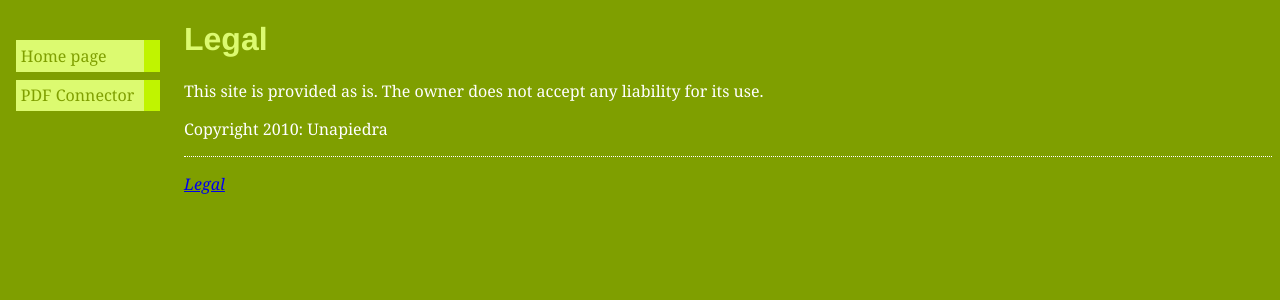
After one commit to siedentop/PDF-Join, a Django app: template templates/legal.html in a window 1280 px wide. The commit adds this page. Shown: the top 300 px of the page. Run offline with Django 3.2, Linux system fonts and the light colour scheme; the template is opened without the code that fills it, so the values that code supplies are empty; some libraries are stand-ins or nearby versions.

Commit message:
templates: added legal.html + renamed block body --> content

```diff
--- a/templates/404.html
+++ b/templates/404.html
@@ -2,6 +2,6 @@
 
 {% block body_header %}404: Page Does Not Exist{% endblock %}
 
-{% block body %}
+{% block content %}
 <p>Oops, I am sorry. Try something else.</p>
 {% endblock %}
--- a/templates/500.html
+++ b/templates/500.html
@@ -2,6 +2,6 @@
 
 {% block body_header %}Server Error (500){% endblock %}
 
-{% block body %}
+{% block content %}
 <p>Oops, I am sorry. Try something else.</p>
 {% endblock %}
--- a/templates/base.html
+++ b/templates/base.html
@@ -10,7 +10,6 @@
 <ul class="navbar">
 	<li><a href={% url index %}>Home page </a></li>
 	<li><a href={% url pdfjoin %}>PDF Connector </a></li>
-	<li><a href={% url impressum %}>Impressum</a></li>
 </ul>
 
 <h1> {% block body_header %}{% endblock %} </h1>
@@ -21,7 +20,7 @@
 
 <address>
 {% block address %}
-
+<a href={% url legal %}>Legal </a>
 {% endblock %}
 </address>
 
--- a/templates/index.html
+++ b/templates/index.html
@@ -2,7 +2,7 @@
 
 {% block body_header %}My Tools{% endblock %}
 
-{% block body %}
+{% block content %}
 <p>Welcome to my site. I hope you are enjoying it. </p>
 <p> On the left-hand site there are a few tools. At the moment there is only PDF Connector. </p>
 {% endblock %}
--- /dev/null
+++ b/templates/legal.html
@@ -0,0 +1,8 @@
+{% extends "base.html" %}
+
+{% block body_header %}Legal{% endblock %}
+
+{% block content %}
+<p>This site is provided as is. The owner does not accept any liability for its use.</p>
+<p>Copyright 2010: Unapiedra</p>
+{% endblock %}
--- a/templates/pdfjoin/start.html
+++ b/templates/pdfjoin/start.html
@@ -2,7 +2,7 @@
 
 {% block body_header %}PDF Connector{% endblock %}
 
-{% block body %}
+{% block content %}
 <p>PDF Connector lets you connect multiple PDF-files into one. </p>
 <p>Upload some PDFs and download one single PDF file.</p>
 
--- a/urls.py
+++ b/urls.py
@@ -12,6 +12,7 @@ urlpatterns = patterns('',
 	(r'^admin/', include(admin.site.urls)),
 
 	(r'^$', direct_to_template,  { 'template': 'index.html' }, 'index'),
+	(r'^legal$', direct_to_template,  { 'template': 'legal.html' }, 'legal'),
 
 	(r'^site_media/(?P<path>.*)$', 'django.views.static.serve', {'document_root': settings.MEDIA_ROOT}),
 
```
